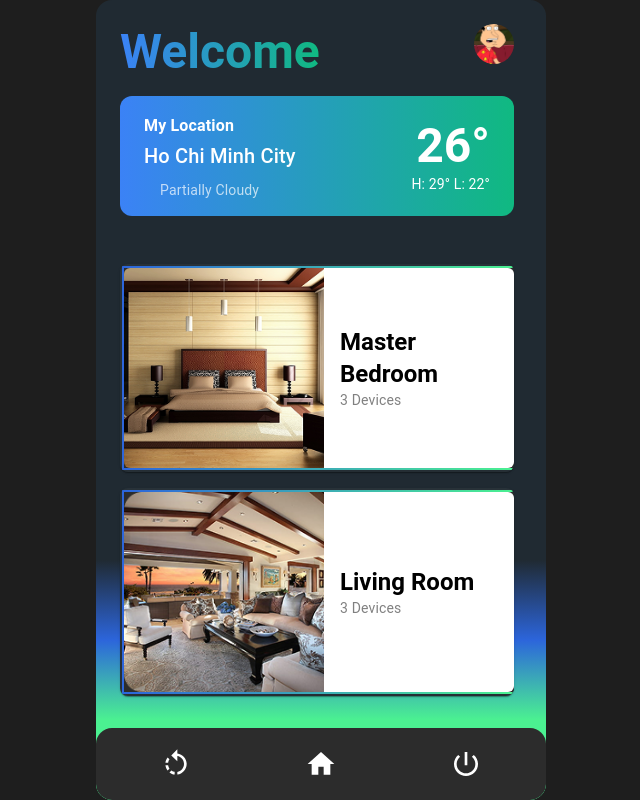
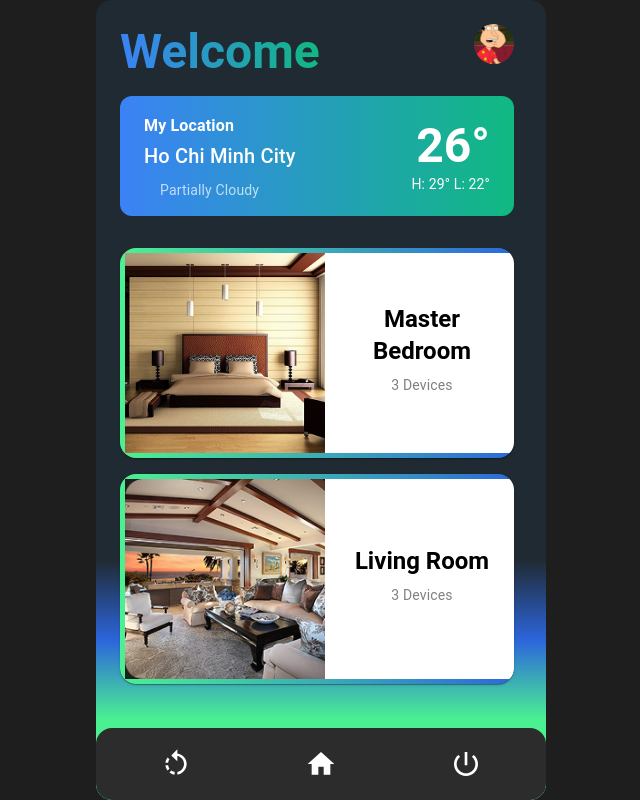
Before and after one commit to LangTuBun/Multidisciplinary-Project, a React (Vite) app: page / in a window 1280 px wide. Shown: the whole page, without its empty margins (319-959 px from the left). Built offline with nearby package versions, Linux system fonts and the light colour scheme; some icons are missing.

Commit message:
fix: background

```diff
--- a/src/components/RoomCard.jsx
+++ b/src/components/RoomCard.jsx
@@ -13,26 +13,26 @@ const RoomCard = ({ image, name, deviceCount }) => {
   return (
     <Card
       sx={{
-        p: "2px", // This creates the "border"
-        my: 2,
-        borderRadius: 2,
+        borderRadius: 4,
         cursor: 'pointer',
+        mb: 2,
       }}
       onClick={handleClick}
     >
       <Box
         sx = {{
-          backgroundColor: '#2C2C2C',
+          p: "4px",
           overflow: 'hidden',
-          borderRadius: 2,
-          borderWidth: 2,
           borderStyle: 'solid',
-          borderImageSlice: 1,
-          borderImageSource: "linear-gradient(to right, #2C65DB, #4BF191)",
-          boxShadow: '0 4px 20px rgba(0, 0, 0, 0.2)',
-          '&:hover': {
-            borderImageSource: "linear-gradient(to right, #4BF191, #2C65DB)",
-          },
+          background: "transparent",
+          backgroundImage: `
+            linear-gradient(#1E1E1E, #1E1E1E),
+            linear-gradient(to right, #4BF191, #2C65DB)
+          `,
+          backgroundOrigin: "border-box",
+          backgroundClip: "content-box, border-box",
+          border: "1px solid transparent",
+          boxShadow: "0 2px 12px rgba(0,0,0,0.2)",
           transition: 'background-color 0.3s, box-shadow 0.3s',
           width: '100%',
           display: 'flex',
@@ -50,20 +50,18 @@ const RoomCard = ({ image, name, deviceCount }) => {
         />
         <CardContent
           sx={{
+            p: 2,
             flex: 1,
             display: 'flex',
             flexDirection: 'column',
             justifyContent: 'center',
+            alignItems: 'center',
+            textAlign: 'center',
             color: 'white',
-            py: 2,
-            px: 2,
             bgcolor: 'white',
-            '&:last-child': {
-              paddingBottom: 2
-            }
           }}
         >
-          <Typography variant="h5" component="div" sx={{ fontWeight: 'bold', color: 'black' }}>
+          <Typography variant="h5" component="div" sx={{ fontWeight: 'bold', color: 'black', mb: 1 }}>
             {name}
           </Typography>
           <Typography variant="body2" color="text.secondary" sx={{ color: 'gray' }}>
--- a/src/pages/HistoryPage/index.jsx
+++ b/src/pages/HistoryPage/index.jsx
@@ -127,10 +127,11 @@ const NotificationHistory = () => {
         sx={{
           width: "calc(100vh * 9 / 16)",
           maxWidth: "450px",
-          bgcolor: "#202a32",
+          background: "linear-gradient(to bottom, #202A32 0% 70%, #2C65DB 80%, #4BF191 90% 100%)",
           color: "white",
           position: "relative",
           overflowY: "auto",
+          borderRadius: 4,
           pb: 8, // Add bottom padding for the navigation bar
         }}
       >
--- a/src/pages/MainPage/index.jsx
+++ b/src/pages/MainPage/index.jsx
@@ -17,9 +17,9 @@ import masterBedroomImage from "../../assets/master-bedroom.jpg";
 import livingRoomImage from "../../assets/living-room.jpg";
 
 const avatars = [
-  "/public/avatar/meg.jpg",
-  "/public/avatar/peter.png",
-  "/public/avatar/quagmire.png",
+  "/avatar/meg.jpg",
+  "/avatar/peter.png",
+  "/avatar/quagmire.png",
 ];
 
 const MainPage = () => {
```
